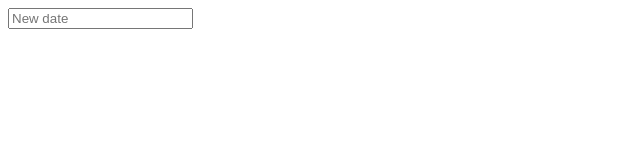
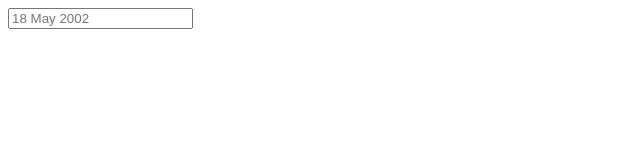
Before and after one commit to yurigoytacaz/CalcDate, a plain HTML site: page index.html in a window 1280 px wide. Shown: the full height of the page, 0-640 px from the left. Drawn offline with Linux system fonts and the light colour scheme.

Commit message:
i.e. on input

```diff
--- a/index.html
+++ b/index.html
@@ -6,7 +6,7 @@
 </head>
 <body>
     <form>
-        <input type="text" placeholder="New date" />
+        <input type="text" placeholder="18 May 2002" />
     </form>
     <script src="jquery-1.10.2.min.js"></script>
     <script>
```
